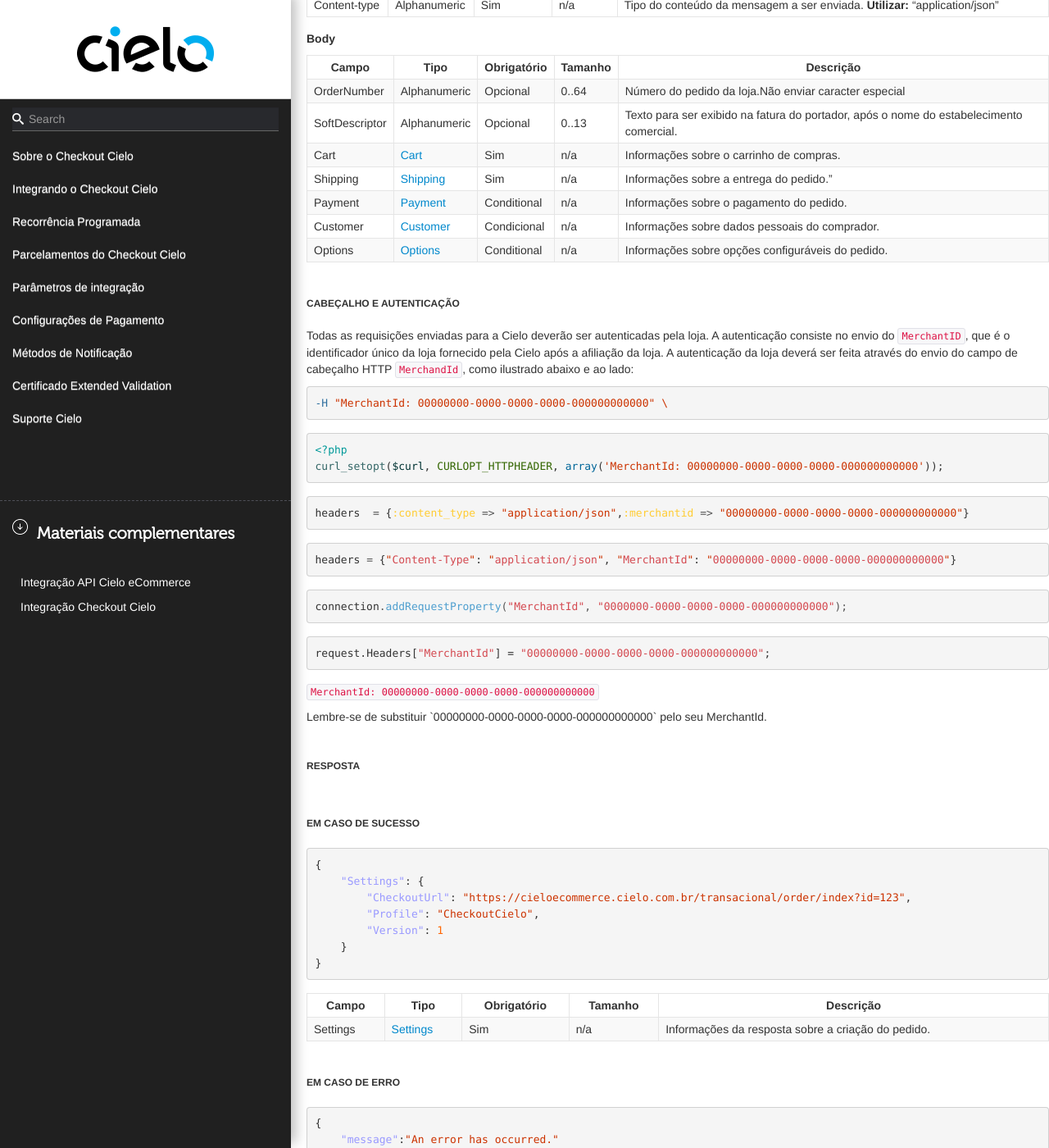
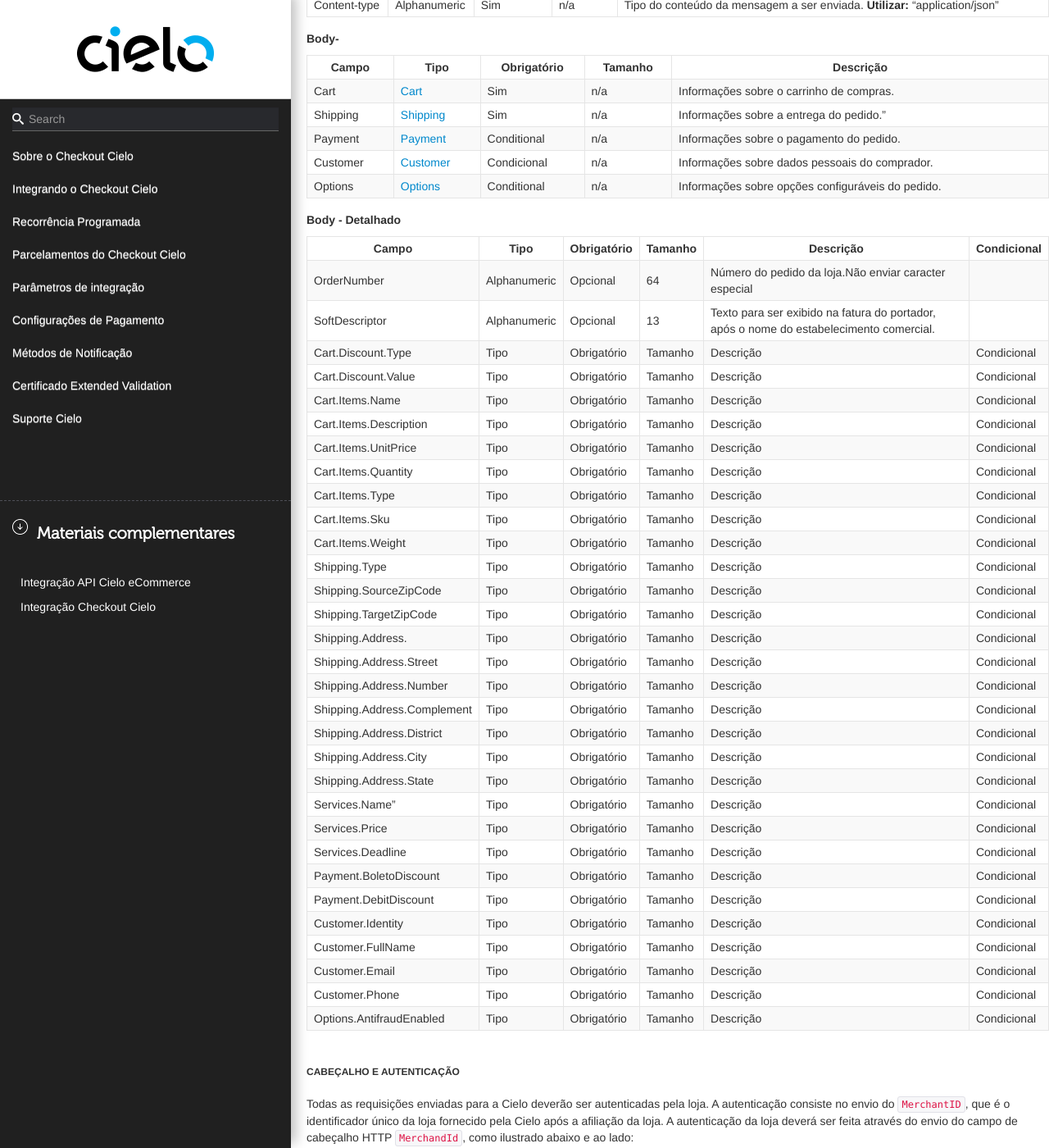
Before and after one commit to DeveloperCielo/Tutorial, a Jekyll site: the page built from _posts/2017-08-25-Checkout.md, in a window 1280 px wide and 1400 px high, scrolled down 10190 px. Shown: the whole window at 82% size. Built offline with Jekyll 4.4.1, drawn with Linux system fonts in a browser that asks for light colours; some web fonts are replaced.

Commit message:
Updated '_posts/2017-08-25-Checkout.md' via CloudCannon

```diff
--- a/_posts/2017-08-25-Checkout.md
+++ b/_posts/2017-08-25-Checkout.md
@@ -363,21 +363,51 @@
 | Content-type | Alphanumeric | Sim         | n/a     | Tipo do conteúdo da mensagem a ser enviada. **Utilizar:** "application/json"   |
 
 
-**Body**
+**Body-**
 
 | Campo          | Tipo                  | Obrigatório | Tamanho | Descrição                                                                               |
 |----------------|-----------------------|-------------|---------|-----------------------------------------------------------------------------------------|
-| OrderNumber    | Alphanumeric          | Opcional    | 0..64   | Número do pedido da loja.Não enviar caracter especial                                   |
-| SoftDescriptor | Alphanumeric          | Opcional    | 0..13   | Texto para ser exibido na fatura do portador, após o nome do estabelecimento comercial. |
 | Cart           | [Cart](#cart)         | Sim         | n/a     | Informações sobre o carrinho de compras.                                                |
 | Shipping       | [Shipping](#shipping) | Sim         | n/a     | Informações sobre a entrega do pedido."                                                 |
 | Payment        | [Payment](#payment)   | Conditional | n/a     | Informações sobre o pagamento do pedido.                                                |
 | Customer       | [Customer](#customer) | Condicional | n/a     | Informações sobre dados pessoais do comprador.                                          |
 | Options        | [Options](#options)   | Conditional | n/a     | Informações sobre opções configuráveis do pedido.                                       |
 
-
-
-
+**Body - Detalhado**
+
+| Campo                       | Tipo | Obrigatório | Tamanho | Descrição |Condicional|
+|-----------------------------|------|-------------|---------|-----------|-----------|
+| OrderNumber    | Alphanumeric          | Opcional    | 64   | Número do pedido da loja.Não enviar caracter especial                                   |
+| SoftDescriptor | Alphanumeric          | Opcional    | 13   | Texto para ser exibido na fatura do portador, após o nome do estabelecimento comercial. |
+| Cart.Discount.Type          | Tipo | Obrigatório | Tamanho | Descrição |Condicional|
+| Cart.Discount.Value         | Tipo | Obrigatório | Tamanho | Descrição |Condicional|
+| Cart.Items.Name             | Tipo | Obrigatório | Tamanho | Descrição |Condicional|
+| Cart.Items.Description      | Tipo | Obrigatório | Tamanho | Descrição |Condicional|
+| Cart.Items.UnitPrice        | Tipo | Obrigatório | Tamanho | Descrição |Condicional|
+| Cart.Items.Quantity         | Tipo | Obrigatório | Tamanho | Descrição |Condicional|
+| Cart.Items.Type             | Tipo | Obrigatório | Tamanho | Descrição |Condicional|
+| Cart.Items.Sku              | Tipo | Obrigatório | Tamanho | Descrição |Condicional|
+| Cart.Items.Weight           | Tipo | Obrigatório | Tamanho | Descrição |Condicional|
+| Shipping.Type               | Tipo | Obrigatório | Tamanho | Descrição |Condicional|
+| Shipping.SourceZipCode      | Tipo | Obrigatório | Tamanho | Descrição |Condicional|
+| Shipping.TargetZipCode      | Tipo | Obrigatório | Tamanho | Descrição |Condicional|
+| Shipping.Address.           | Tipo | Obrigatório | Tamanho | Descrição |Condicional|
+| Shipping.Address.Street     | Tipo | Obrigatório | Tamanho | Descrição |Condicional|
+| Shipping.Address.Number     | Tipo | Obrigatório | Tamanho | Descrição |Condicional|
+| Shipping.Address.Complement | Tipo | Obrigatório | Tamanho | Descrição |Condicional|
+| Shipping.Address.District   | Tipo | Obrigatório | Tamanho | Descrição |Condicional|
+| Shipping.Address.City       | Tipo | Obrigatório | Tamanho | Descrição |Condicional|
+| Shipping.Address.State      | Tipo | Obrigatório | Tamanho | Descrição |Condicional|
+| Services.Name"              | Tipo | Obrigatório | Tamanho | Descrição |Condicional|
+| Services.Price              | Tipo | Obrigatório | Tamanho | Descrição |Condicional|
+| Services.Deadline           | Tipo | Obrigatório | Tamanho | Descrição |Condicional|
+| Payment.BoletoDiscount      | Tipo | Obrigatório | Tamanho | Descrição |Condicional|
+| Payment.DebitDiscount       | Tipo | Obrigatório | Tamanho | Descrição |Condicional|
+| Customer.Identity           | Tipo | Obrigatório | Tamanho | Descrição |Condicional|
+| Customer.FullName           | Tipo | Obrigatório | Tamanho | Descrição |Condicional|
+| Customer.Email              | Tipo | Obrigatório | Tamanho | Descrição |Condicional|
+| Customer.Phone              | Tipo | Obrigatório | Tamanho | Descrição |Condicional|
+| Options.AntifraudEnabled    | Tipo | Obrigatório | Tamanho | Descrição |Condicional|
 
 
 
```
